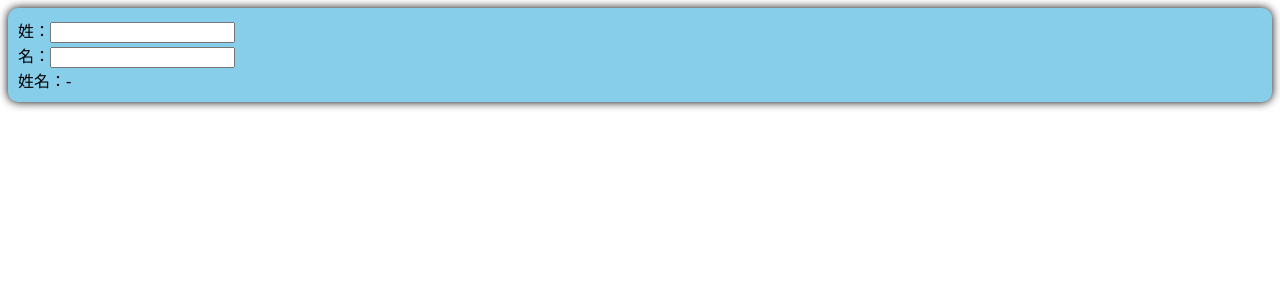
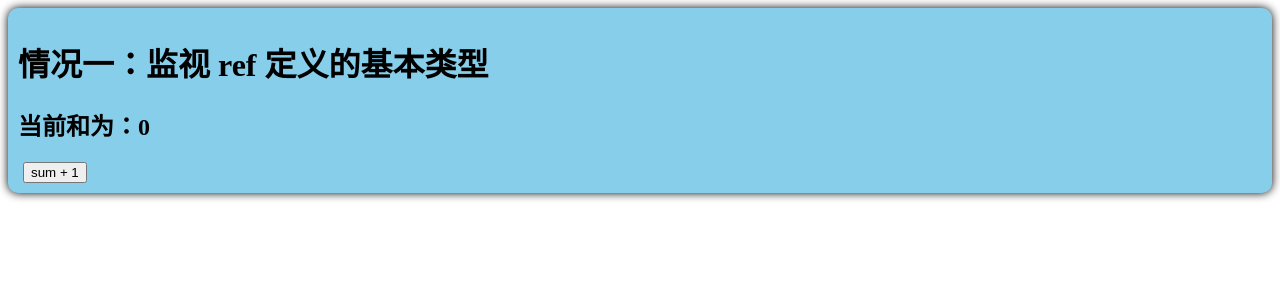
Before and after one commit to XiaoNing0430/Vue3-Learn, a Vue app: page / in a window 1280 px wide. Shown: the top 300 px of the page. Built offline with nearby package versions, Linux system fonts and the light colour scheme.

Commit message:
✨ feat: 情况一：watch监视ref定义的基本类型数据

```diff
--- a/src/components/Person.vue
+++ b/src/components/Person.vue
@@ -1,21 +1,29 @@
 <template>
   <div class = "person">
-    姓：<input type="text" v-model="lastName" /> <br />
-    名：<input type="text" v-model="firstName" /> <br />
-    姓名：<span>{{ fullName }}</span>
+    <h1>情况一：监视 ref 定义的基本类型</h1>
+    <h2>当前和为：{{ sum }}</h2>
+    <button @click="changeSum">sum + 1</button>
   </div>
 </template>
 
 <!-- name属性可以自定义组件的名称，方便调试 -->
 <script setup lang="ts" name="Person">
-  import { ref, computed } from 'vue'
+  import { ref, watch } from 'vue'
 
-  const lastName = ref('')
-  const firstName = ref('')
+  // 数据
+  const sum = ref(0)
 
-  // 只读的计算属性
-  const fullName = computed(() => {
-    return lastName.value + '-' + firstName.value
+  // 方法
+  const changeSum = () => {
+    sum.value += 1
+  }
+
+  // 监视
+  const stopWatch = watch(sum, (newValue, oldValue) => {
+    console.log('sum变化了', newValue, oldValue)
+    if (newValue > 10) {
+      stopWatch()
+    }
   })
 
 </script>
```
